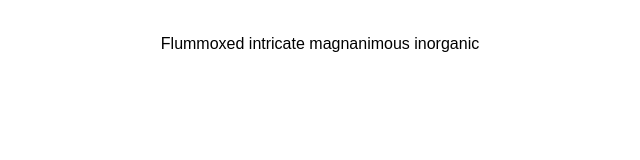
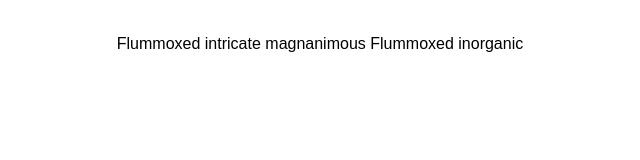
Before and after one commit to ym256-stanford/tree-hacks-2025, a React (Vite) app in the folder app-react/: page /text in a window 1280 px wide. Shown: the top 160 px of the page, without its empty margins (320-960 px from the left). Built offline with nearby package versions, Linux system fonts and the light colour scheme.

Commit message:
added double-click vs single-click feature

```diff
--- a/app-react/src/components/ClickableWordsPreloaded.jsx
+++ b/app-react/src/components/ClickableWordsPreloaded.jsx
@@ -1,23 +1,46 @@
-import React, { useState } from "react";
+import React, { useState, useRef} from "react";
 import axios from "axios";
 
 const ClickableWordsPreloaded = ({ text }) => {
+const clickTimeoutRef = useRef(null);
   const [highlightedWords, setHighlightedWords] = useState(new Set());
   const [modifiedText, modifyText] = useState(text)
   const wordReplacements = {"Flummoxed" : ["confused", "baffled"],
                              "intricate" : ["complex", "ornate"],
                              "magnanimous" : ["generous","giving"],
                              "inorganic" : ["fake", "nonliving"]}
+
     const initialState = {"Flummoxed" : 0,
                              "intricate" : 0,
                              "magnanimous" : 0,
                              "inorganic" : 0}
   const [wordStates, setWordState] = useState(initialState)
-  const [response, setResponse] = useState("")
-  const [loading, setLoading] = useState(false);
+ // const [response, setResponse] = useState("")
+  //const [loading, setLoading] = useState(false);
 
-  const handleWordClick = (word,originalWord) => {
-    if (loading) return;
+  const handleWordClickSingle = (word,originalWord) => {
+   // if (loading) return;
+    const curWordState = wordStates[originalWord]
+    if (clickTimeoutRef.current) {
+        clearTimeout(clickTimeoutRef.current);
+        clickTimeoutRef.current = null;
+      }
+    clickTimeoutRef.current = setTimeout(() => {
+        modifyText((prev) =>
+            prev.replace(new RegExp(`\\b${word}\\b`, "g"), originalWord)
+        )
+        highlightedWords.delete(originalWord)
+        setHighlightedWords(highlightedWords);
+        wordStates[originalWord] = 0
+        setWordState(wordStates)
+    }, 250)
+}
+
+const handleWordClick = (word,originalWord) => {
+    if (clickTimeoutRef.current) {
+        clearTimeout(clickTimeoutRef.current); // Cancel single-click action
+        clickTimeoutRef.current = null;
+      }
     const curWordState = wordStates[originalWord]
     const possibleSwaps = wordReplacements[originalWord]
     if (curWordState < possibleSwaps.length) {
@@ -44,6 +67,7 @@ const ClickableWordsPreloaded = ({ text }) => {
   const renderText = () => {
     // Split the text into words, and wrap them in span tags
     console.log(highlightedWords)
+    console.log(wordStates)
     const words = modifiedText.split(" ");
     const originalWords = text.split(" ");
     return words.map((word, index) => {
@@ -52,7 +76,8 @@ const ClickableWordsPreloaded = ({ text }) => {
       return (
         <span
           key={index}
-          onClick={() => handleWordClick(word,originalWord)}
+          onClick={() => handleWordClickSingle(word, originalWord)}
+          onDoubleClick={() => handleWordClick(word,originalWord)}
           style={{
             color: isHighlighted ? "red" : "black",
             cursor: "pointer",
@@ -66,10 +91,9 @@ const ClickableWordsPreloaded = ({ text }) => {
 
   return (
     <>
-    {loading && <p>Loading replacement...</p>}
     <div>{renderText()}</div>
     </>
   )
 };
-
+// {loading && <p>Loading replacement...</p>}
 export default ClickableWordsPreloaded;
--- a/app-react/src/pages/TextPage.jsx
+++ b/app-react/src/pages/TextPage.jsx
@@ -8,7 +8,7 @@ import ClickableWordsPreloaded from '../components/ClickableWordsPreloaded';
 const TextPage = () => {
   return (
     <div>
-    <ClickableWordsPreloaded text={"Flummoxed intricate magnanimous inorganic"} ></ClickableWordsPreloaded>
+    <ClickableWordsPreloaded text={"Flummoxed intricate magnanimous Flummoxed inorganic"} ></ClickableWordsPreloaded>
     </div>
   )
 }
```
